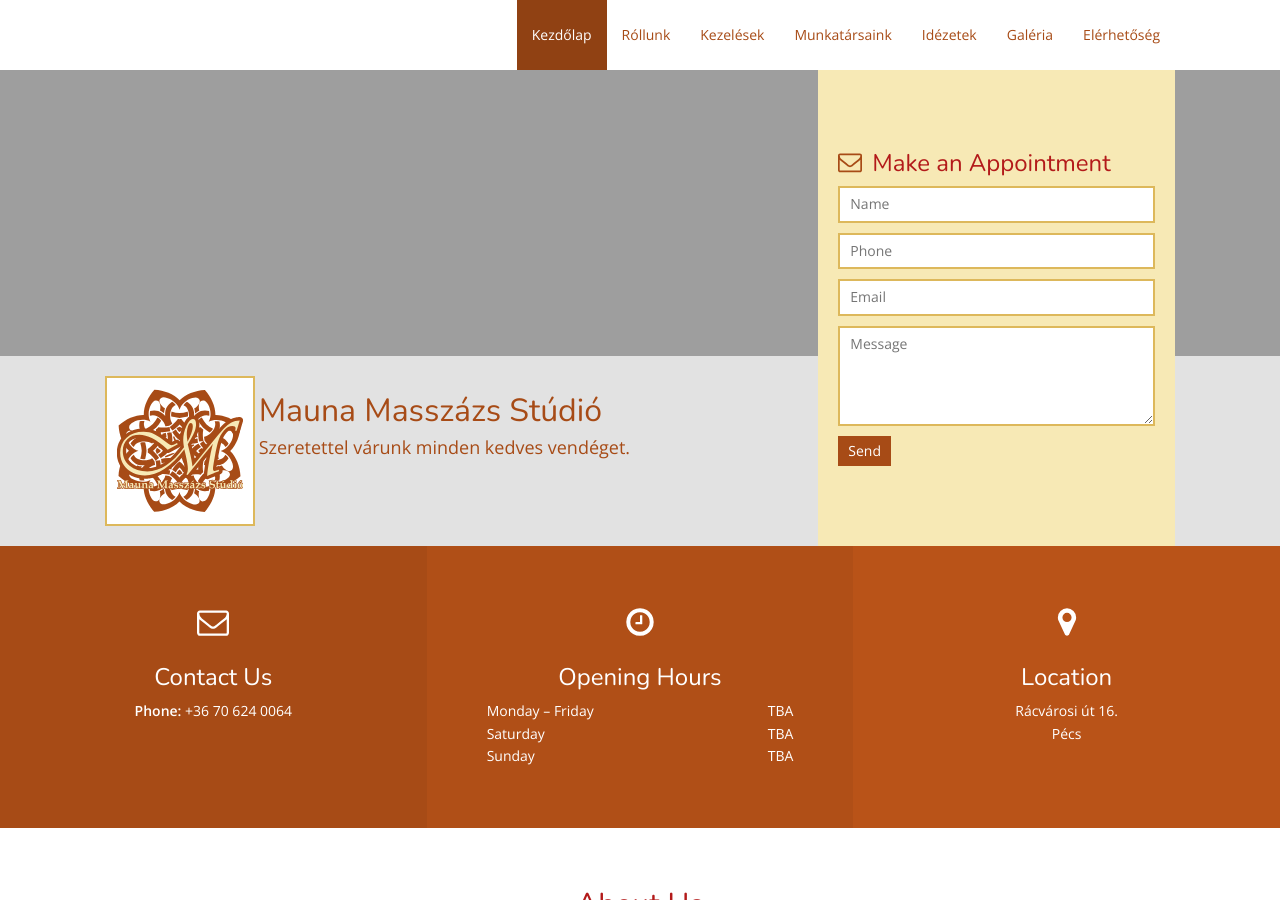
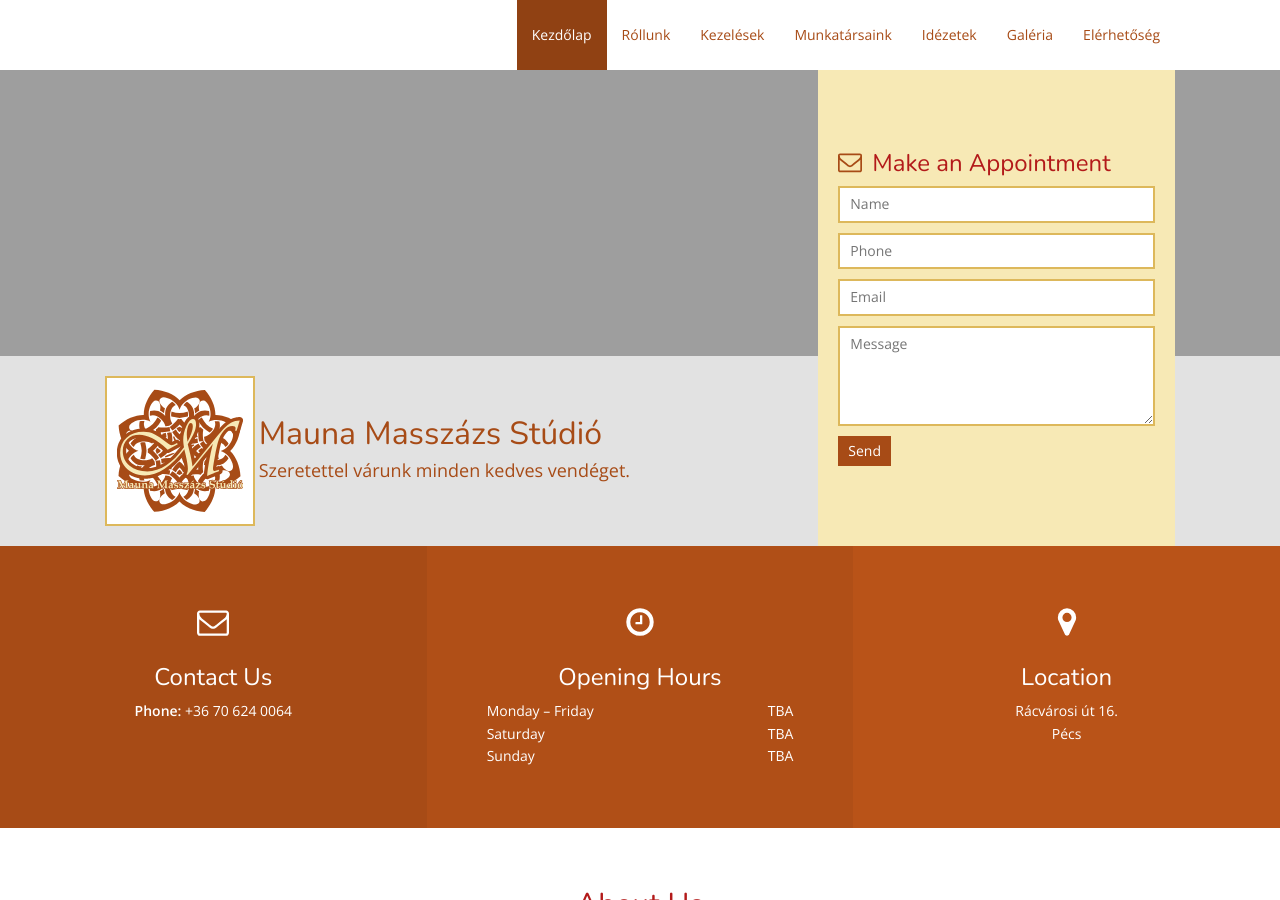
Before and after one commit to Ylonil/mauna, a Jekyll site: the page built from index.html, in a window 1280 px wide and 900 px high. Built offline with Jekyll 4.4.1, drawn with Linux system fonts in a browser that asks for light colours; nearby versions of some CDN libraries.

Commit message:
change the layout of the title

```diff
--- a/index.html
+++ b/index.html
@@ -8,7 +8,7 @@
         <div class="container-fluid">
             <div class="hero-content-inner">
                 <img id="logo" src="{{ site.logo_url }}" alt="{{ site.title }}">
-                <div style="display: inline-block; bottom: 0px"><h1>{{ site.hero.hero_title }}</h1>
+                <div style="display: inline-block; vertical-align: middle"><h1>{{ site.hero.hero_title }}</h1>
                 <p>{{ site.hero.hero_description }}</p></div>
             </div>
         </div>
```
